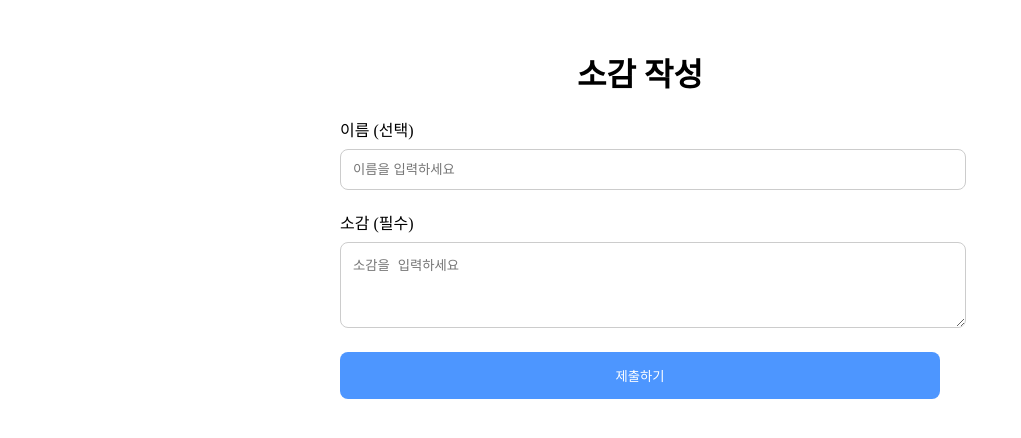
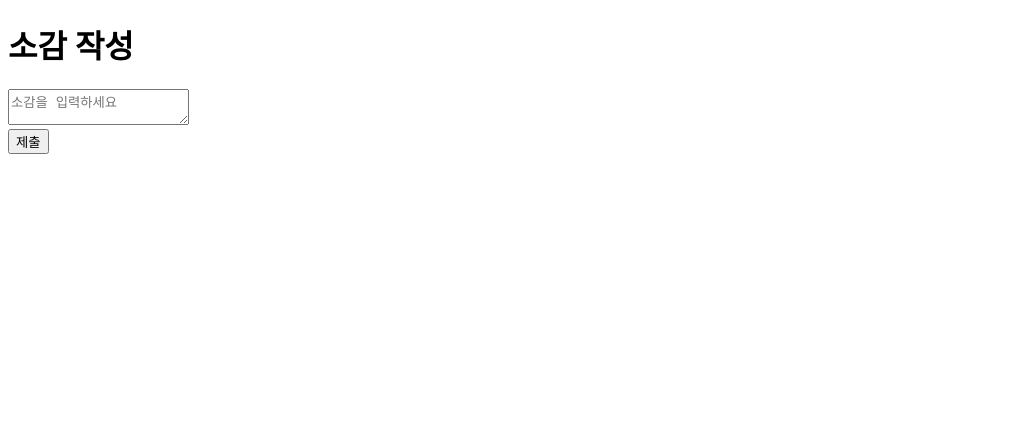
Before and after one commit to YANGYUNJIK/toWord, a React (Vite) app in the folder frontend/: page / in a window 1280 px wide. Shown: the top 438 px of the page, without its empty margins (0-1021 px from the left). Built offline with nearby package versions, Linux system fonts and the light colour scheme; a web font is replaced by a local one.

Commit message:
minit test commit

```diff
--- a/frontend/src/pages/Feedback.jsx
+++ b/frontend/src/pages/Feedback.jsx
@@ -1,25 +1,106 @@
+// import { useState } from "react";
+// import axios from "axios";
+// import { API_URL } from "../api";
+
+// function Feedback() {
+//   const [name, setName] = useState("");
+//   const [comment, setComment] = useState("");
+
+//   const handleSubmit = async (e) => {
+//     e.preventDefault();
+//     if (comment.trim() === "") {
+//       alert("소감은 필수입니다!");
+//       return;
+//     }
+
+//     try {
+//       await axios.post(API_URL, {
+//         name: name.trim() === "" ? "익명" : name,
+//         comment: comment.trim(),
+//       });
+//       alert("소감이 제출되었습니다!");
+//       setName("");
+//       setComment("");
+//     } catch (error) {
+//       console.error(error);
+//       alert("제출 실패");
+//     }
+//   };
+
+//   return (
+//     <div style={{ maxWidth: "600px", margin: "0 auto", padding: "20px" }}>
+//       <h1 style={{ textAlign: "center" }}>소감 작성</h1>
+//       <form onSubmit={handleSubmit}>
+//         <div style={{ marginBottom: "20px" }}>
+//           <label>이름 (선택)</label>
+//           <input
+//             type="text"
+//             value={name}
+//             onChange={(e) => setName(e.target.value)}
+//             placeholder="이름을 입력하세요"
+//             style={{
+//               width: "100%",
+//               padding: "12px",
+//               borderRadius: "8px",
+//               border: "1px solid #ccc",
+//               marginTop: "8px",
+//             }}
+//           />
+//         </div>
+//         <div style={{ marginBottom: "20px" }}>
+//           <label>소감 (필수)</label>
+//           <textarea
+//             value={comment}
+//             onChange={(e) => setComment(e.target.value)}
+//             placeholder="소감을 입력하세요"
+//             rows="4"
+//             style={{
+//               width: "100%",
+//               padding: "12px",
+//               borderRadius: "8px",
+//               border: "1px solid #ccc",
+//               marginTop: "8px",
+//             }}
+//           />
+//         </div>
+//         <button
+//           type="submit"
+//           style={{
+//             width: "100%",
+//             padding: "14px",
+//             backgroundColor: "#4D96FF",
+//             color: "white",
+//             border: "none",
+//             borderRadius: "8px",
+//             cursor: "pointer",
+//           }}
+//         >
+//           제출하기
+//         </button>
+//       </form>
+//     </div>
+//   );
+// }
+
+// export default Feedback;
+
 import { useState } from "react";
 import axios from "axios";
 import { API_URL } from "../api";
 
 function Feedback() {
-  const [name, setName] = useState("");
   const [comment, setComment] = useState("");
 
   const handleSubmit = async (e) => {
     e.preventDefault();
-    if (comment.trim() === "") {
-      alert("소감은 필수입니다!");
-      return;
-    }
 
     try {
       await axios.post(API_URL, {
-        name: name.trim() === "" ? "익명" : name,
-        comment: comment.trim(),
+        name: "익명",
+        comment: comment,
       });
-      alert("소감이 제출되었습니다!");
-      setName("");
+
+      alert("제출 완료");
       setComment("");
     } catch (error) {
       console.error(error);
@@ -28,55 +109,16 @@ function Feedback() {
   };
 
   return (
-    <div style={{ maxWidth: "600px", margin: "0 auto", padding: "20px" }}>
-      <h1 style={{ textAlign: "center" }}>소감 작성</h1>
+    <div>
+      <h1>소감 작성</h1>
       <form onSubmit={handleSubmit}>
-        <div style={{ marginBottom: "20px" }}>
-          <label>이름 (선택)</label>
-          <input
-            type="text"
-            value={name}
-            onChange={(e) => setName(e.target.value)}
-            placeholder="이름을 입력하세요"
-            style={{
-              width: "100%",
-              padding: "12px",
-              borderRadius: "8px",
-              border: "1px solid #ccc",
-              marginTop: "8px",
-            }}
-          />
-        </div>
-        <div style={{ marginBottom: "20px" }}>
-          <label>소감 (필수)</label>
-          <textarea
-            value={comment}
-            onChange={(e) => setComment(e.target.value)}
-            placeholder="소감을 입력하세요"
-            rows="4"
-            style={{
-              width: "100%",
-              padding: "12px",
-              borderRadius: "8px",
-              border: "1px solid #ccc",
-              marginTop: "8px",
-            }}
-          />
-        </div>
-        <button
-          type="submit"
-          style={{
-            width: "100%",
-            padding: "14px",
-            backgroundColor: "#4D96FF",
-            color: "white",
-            border: "none",
-            borderRadius: "8px",
-            cursor: "pointer",
-          }}
-        >
-          제출하기
-        </button>
+        <textarea
+          value={comment}
+          onChange={(e) => setComment(e.target.value)}
+          placeholder="소감을 입력하세요"
+        />
+        <br />
+        <button type="submit">제출</button>
       </form>
     </div>
   );
```
